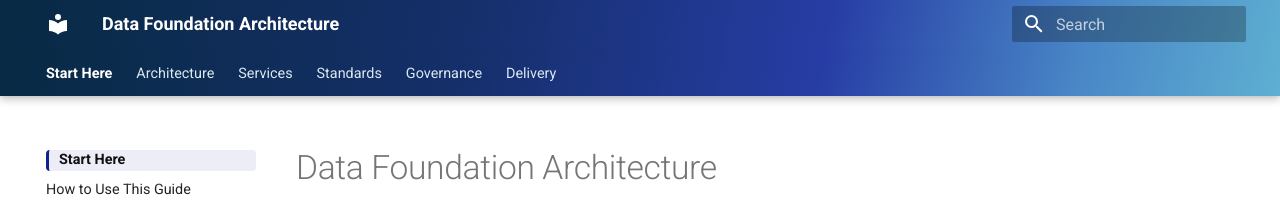
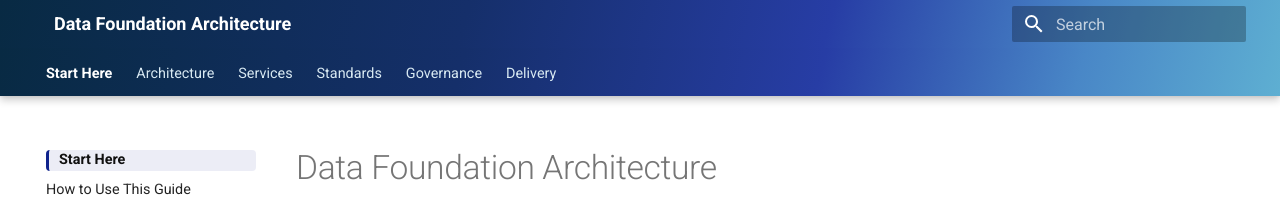
Before and after one commit to cong78/data-foundation-architecture, an MkDocs documentation site: the page built from docs/index.md, in a window 1280 px wide. Shown: the top 204 px of the page. Built offline with MkDocs 1.6.1 and Material for MkDocs 9.7.7, drawn with Linux system fonts in a browser that asks for light colours; a script that is not in the unit is left out.

Commit message:
Hide default theme logo

```diff
--- a/docs/assets/stylesheets/extra.css
+++ b/docs/assets/stylesheets/extra.css
@@ -2,6 +2,11 @@
 .md-tabs {
   background: linear-gradient(105deg, #082a43 0%, #152f6a 36%, #273da5 64%, #4987c7 84%, #5eafd2 100%);
   color: #ffffff;
+}
+
+.md-header__button.md-logo,
+.md-nav__button.md-logo {
+  display: none;
 }
 
 .md-typeset {
```
